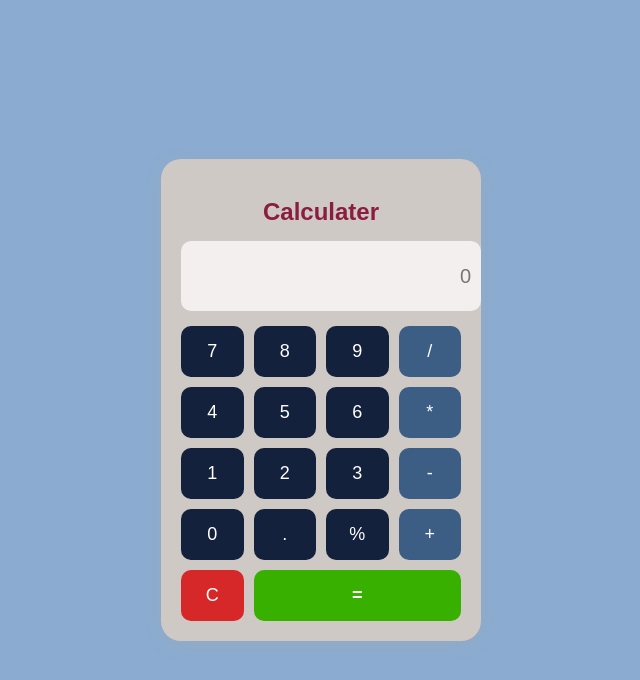
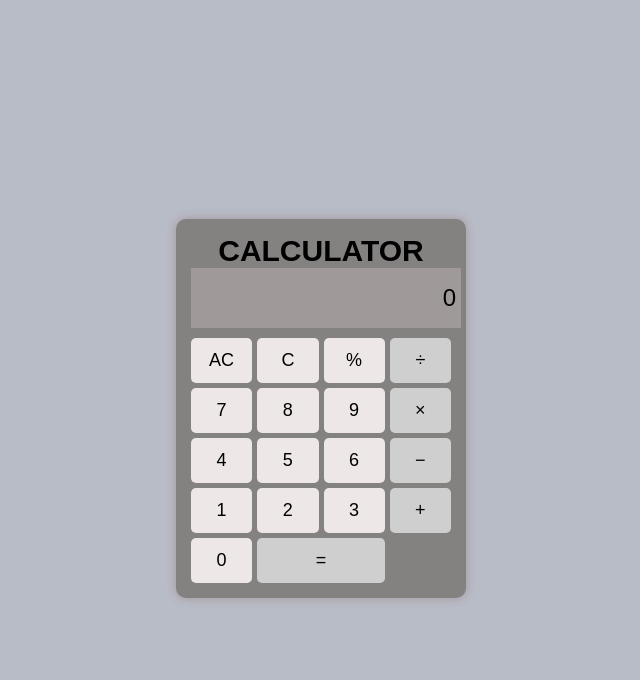
Before and after one commit to saikiranpadma/Calculator, a plain HTML site: page index.html in a window 1280 px wide. Shown: the whole page, without its empty margins (319-959 px from the left). Drawn offline with Linux system fonts and the light colour scheme.

Commit message:
all files modified

```diff
--- a/Script.js
+++ b/Script.js
@@ -1,18 +1,28 @@
 let display = document.getElementById("display");
 
-function appendValue(value) {
-  display.value += value;
+function append(value) {
+  if (display.value === "0") {
+    display.value = value;
+  } else {
+    display.value += value;
+  }
 }
 
-function clearDisplay() {
-  display.value = "";
+function clearAll() {
+  display.value = "0";
+}
+
+function clearOne() {
+  display.value = display.value.slice(0, -1);
+  if (display.value === "") {
+    display.value = "0";
+  }
 }
 
 function calculate() {
   try {
-    let result = eval(display.value);
-    display.value = result;
-  } catch (error) {
+    display.value = eval(display.value);
+  } catch {
     display.value = "Error";
   }
 }
--- a/Style.css
+++ b/Style.css
@@ -1,73 +1,67 @@
 body {
-  background-color: #8bacd0;
-  color: #fff;
-  font-family: "Poppins", sans-serif;
+  background: #505b7267;
   display: flex;
+  justify-content: center;
   align-items: center;
-  justify-content: center;
   height: 100vh;
-  margin: 0;
+  font-family: Arial, sans-serif;
 }
 
 .calculator {
-  background: #cec9c4;
-  padding: 20px;
-  border-radius: 20px;
-  box-shadow: 0 4px 15px rgba(168, 165, 165, 0.3);
-  text-align: center;
-  width: 280px;
+  background: #848181;
+  padding: 15px;
+  width: 260px;
+  border-radius: 10px;
+  box-shadow: 0 0 10px rgba(129, 57, 57, 0.3);
 }
 
-.calculator h2 {
-  margin-bottom: 15px;
-  color: #8b1d3e;
+.brand {
+  text-align: center;
+  font-weight: bold;
+  font-size: 30px;
+}
+
+.model {
+  text-align: center;
+  font-size: 12px;
+  margin-bottom: 5px;
 }
 
 #display {
   width: 100%;
   height: 50px;
-  font-size: 20px;
+  font-size: 24px;
   text-align: right;
-  margin-bottom: 15px;
+  padding: 5px;
+  margin-bottom: 10px;
+  background: #9f9999;
   border: none;
-  border-radius: 10px;
-  padding: 10px;
-  background: #f4efef;
-  color: #000;
 }
 
 .buttons {
   display: grid;
   grid-template-columns: repeat(4, 1fr);
-  gap: 10px;
+  gap: 5px;
 }
 
-.btn {
-  background: #14213d;
-  color: white;
+button {
+  height: 45px;
+  font-size: 18px;
+  cursor: pointer;
   border: none;
-  border-radius: 10px;
-  font-size: 18px;
-  padding: 15px;
-  cursor: pointer;
-  transition: background 0.2s;
+  background: rgb(237, 231, 231);
+  border-radius: 5px;
 }
 
-.btn:hover {
-  background: #dfd9cf;
-  color: #c3a7a7;
+button.operator {
+  background: #cfcfcf;
 }
 
-.operator {
-  background: #3c5d84;
+button.equal {
+  background: #cfcfcf;
+  grid-column: span 2;
 }
 
-.clear {
-  background: #d62828;
+button:hover {
+  background: #cfcfcf;
 }
-
-.equal {
-  grid-column: span 3;
-  background: #38b000;
-  font-weight: bold;
-}
--- a/index.html
+++ b/index.html
@@ -2,43 +2,42 @@
 <html lang="en">
   <head>
     <meta charset="UTF-8" />
-    <meta name="viewport" content="width=device-width, initial-scale=1.0" />
+    <title>CASIO Calculator</title>
+    <link rel="stylesheet" href="Style.css" />
+  </head>
 
-    <title>QuickCalc - Calculator</title>
-    <link rel="stylesheet" href="/Style.css" />
-  </head>
   <body>
     <div class="calculator">
-      <h2>Calculater</h2>
-      <input type="text" id="display" readonly placeholder="0" />
+      <div class="brand">CALCULATOR</div>
+
+      <input type="text" id="display" value="0" readonly />
 
       <div class="buttons">
-        <button class="btn" onclick="appendValue('7')">7</button>
+        <button onclick="clearAll()">AC</button>
+        <button onclick="clearOne()">C</button>
+        <button onclick="append('%')">%</button>
+        <button class="operator" onclick="append('/')">÷</button>
 
-        <button class="btn" onclick="appendValue('8')">8</button>
-        <button class="btn" onclick="appendValue('9')">9</button>
-        <button class="btn operator" onclick="appendValue('/')">/</button>
+        <button onclick="append('7')">7</button>
+        <button onclick="append('8')">8</button>
+        <button onclick="append('9')">9</button>
+        <button class="operator" onclick="append('*')">×</button>
 
-        <button class="btn" onclick="appendValue('4')">4</button>
-        <button class="btn" onclick="appendValue('5')">5</button>
-        <button class="btn" onclick="appendValue('6')">6</button>
-        <button class="btn operator" onclick="appendValue('*')">*</button>
+        <button onclick="append('4')">4</button>
+        <button onclick="append('5')">5</button>
+        <button onclick="append('6')">6</button>
+        <button class="operator" onclick="append('-')">−</button>
 
-        <button class="btn" onclick="appendValue('1')">1</button>
-        <button class="btn" onclick="appendValue('2')">2</button>
-        <button class="btn" onclick="appendValue('3')">3</button>
-        <button class="btn operator" onclick="appendValue('-')">-</button>
+        <button onclick="append('1')">1</button>
+        <button onclick="append('2')">2</button>
+        <button onclick="append('3')">3</button>
+        <button class="operator" onclick="append('+')">+</button>
 
-        <button class="btn" onclick="appendValue('0')">0</button>
-        <button class="btn" onclick="appendValue('.')">.</button>
-        <button class="btn" onclick="appendValue('%')">%</button>
-        <button class="btn operator" onclick="appendValue('+')">+</button>
-
-        <button class="btn clear" onclick="clearDisplay()">C</button>
-        <button class="btn equal" onclick="calculate()">=</button>
+        <button onclick="append('0')">0</button>
+        <button class="equal" onclick="calculate()">=</button>
       </div>
     </div>
 
-    <script src="/Script.js"></script>
+    <script src="Script.js"></script>
   </body>
 </html>
```
